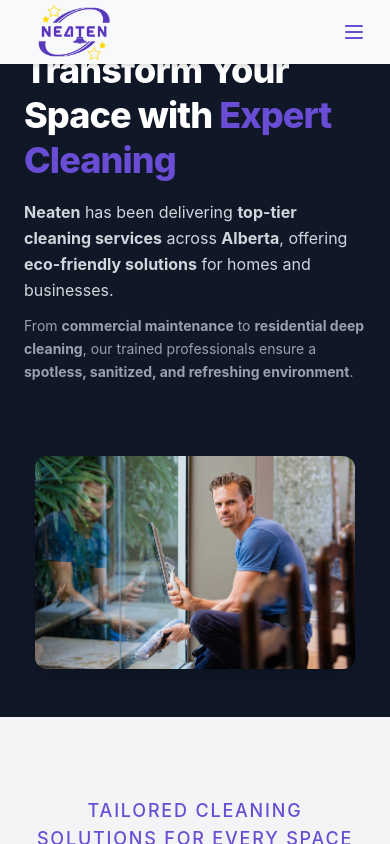
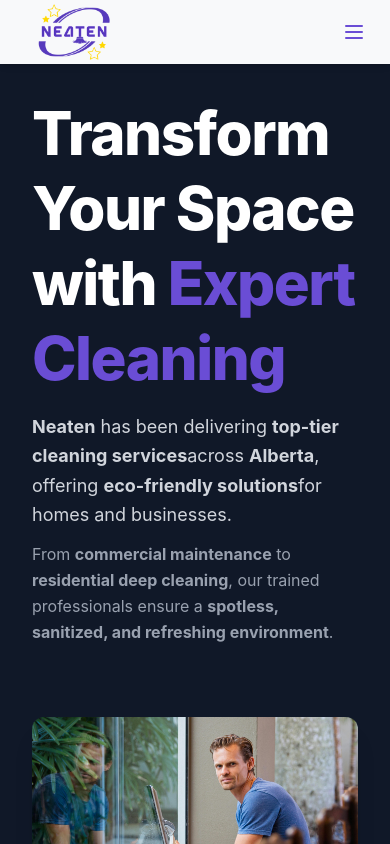
Before and after one commit to Japsanjam-Singh/neaten-cleaning-site, a React (Vite) app in the folder neaten/: page /services in a window 390 px wide. Shown: the top 844 px of the page. Built offline with nearby package versions, Linux system fonts and the light colour scheme.

Commit message:
minor fixed mobile screen

```diff
--- a/neaten/src/components/ServicesHero.jsx
+++ b/neaten/src/components/ServicesHero.jsx
@@ -2,32 +2,35 @@ import React from "react";
 
 const ServicesHero = () => {
   return (
-    <section className="relative w-full h-auto min-h-[85vh] flex items-center bg-gray-900 text-white py-12">
+    <section className="relative w-full min-h-[85vh] flex items-center bg-gray-900 text-white overflow-hidden py-24">
 
       {/* Grid Layout: Text & Image */}
-      <div className="relative max-w-7xl mx-auto px-6 sm:px-8 lg:px-12 grid grid-cols-1 md:grid-cols-2 items-center gap-10">
+      <div className="relative max-w-7xl mx-auto px-8 lg:px-12 grid grid-cols-1 md:grid-cols-2 items-center gap-12">
 
         {/* Left Side: Text Content */}
         <div className="max-w-lg">
-          <h1 className="text-4xl sm:text-5xl lg:text-6xl font-extrabold leading-tight tracking-tight">
+          <h1 className="text-6xl font-extrabold leading-tight tracking-tight">
             Transform Your Space with <span className="text-[#6a4dd5]">Expert Cleaning</span>
           </h1>
 
-          <p className="mt-4 text-base sm:text-lg text-gray-300 leading-relaxed">
-            <strong>Neaten</strong> has been delivering <strong>top-tier cleaning services</strong> across <strong>Alberta</strong>, offering <strong>eco-friendly solutions</strong> for homes and businesses.
+          <p className="mt-4 text-lg text-gray-300 leading-relaxed">
+            <strong>Neaten</strong> has been delivering <strong>top-tier cleaning services</strong>
+            across <strong>Alberta</strong>, offering <strong>eco-friendly solutions</strong>
+            for homes and businesses.
           </p>
 
-          <p className="mt-3 text-sm sm:text-base text-gray-400 leading-relaxed">
-            From <strong>commercial maintenance</strong> to <strong>residential deep cleaning</strong>, our trained professionals ensure a <strong>spotless, sanitized, and refreshing environment</strong>.
+          <p className="mt-3 text-gray-400 leading-relaxed">
+            From <strong>commercial maintenance</strong> to <strong>residential deep cleaning</strong>, our trained
+            professionals ensure a <strong>spotless, sanitized, and refreshing environment</strong>.
           </p>
         </div>
 
         {/* Right Side: Large Image */}
-        <div className="flex justify-center md:block mt-8 md:mt-0">
+        <div className="flex justify-center mt-6 mb-6 md:mt-0 md:mb-0">
           <img
-            src="servicehero.jpg"
+            src="/servicehero.jpg"  // Ensure this image exists in public/assets
             alt="Professional Cleaning Services"
-            className="w-full max-w-xs sm:max-w-md md:max-w-[550px] h-auto rounded-xl shadow-xl object-cover"
+            className="w-full max-w-[550px] h-auto rounded-xl shadow-xl object-cover"
           />
         </div>
 
```
